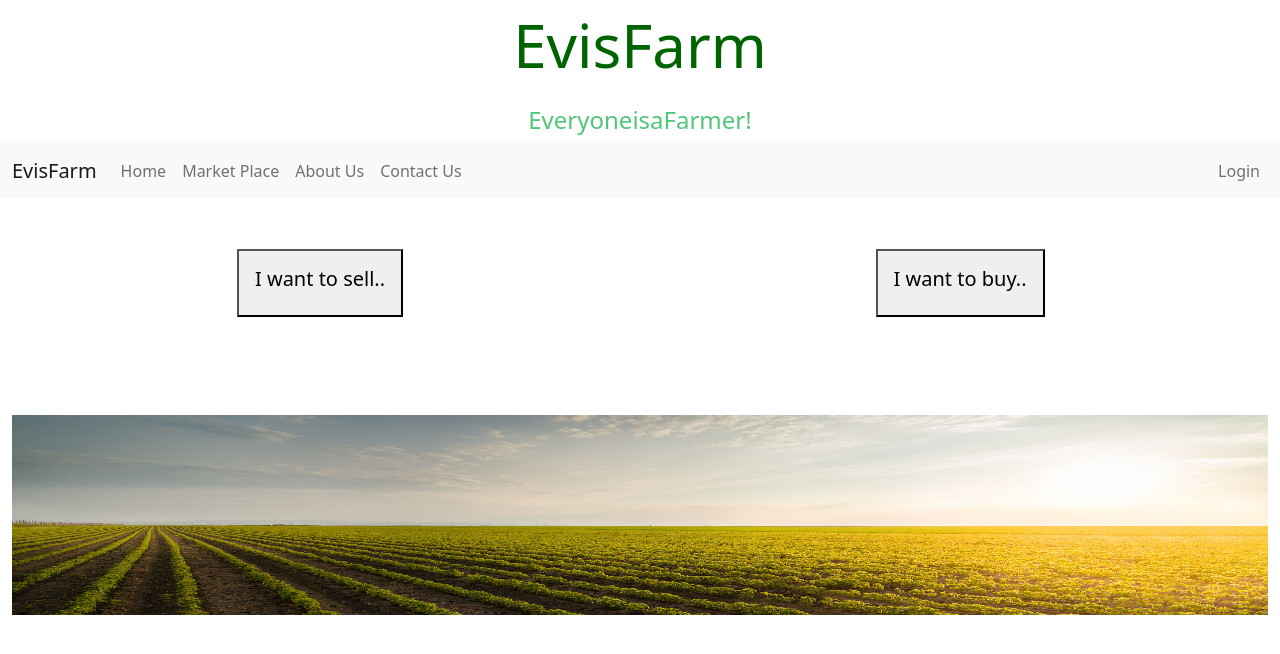
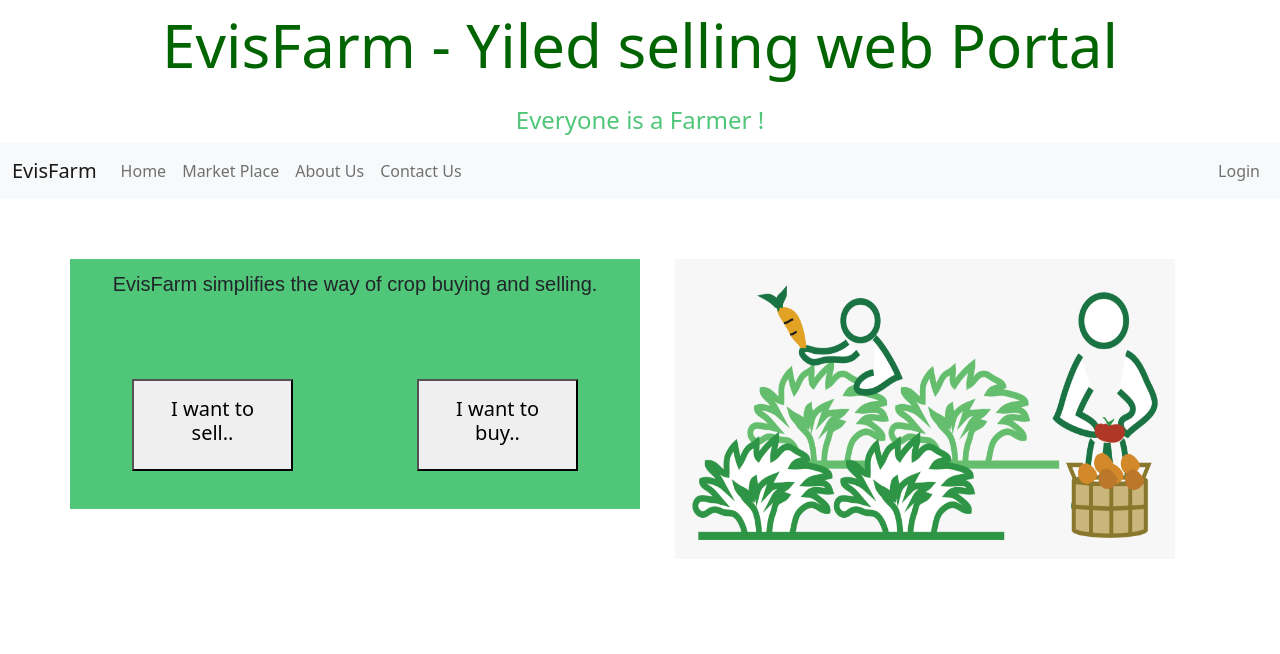
Before and after one commit to thilinianuradha/evisfarm-ui, a React (Create React App) app: page / in a window 1280 px wide. Shown: the top 654 px of the page. Built offline with nearby package versions, Linux system fonts and the light colour scheme.

Commit message:
new commits

```diff
--- a/src/Common components/Ad.js
+++ b/src/Common components/Ad.js
@@ -1,6 +1,7 @@
 import React, { Component } from 'react'
 import { Button, Card  } from 'react-bootstrap'
 import { Link } from 'react-router-dom'
+import './Ad.css'
 
 export class Ad extends Component {
   render() {
--- a/src/Common components/Navigation2.js
+++ b/src/Common components/Navigation2.js
@@ -8,7 +8,7 @@ import { NavDropdown } from 'react-bootstrap'
 export default class Navigation2 extends Component {
   render() {
     return (
-        <Navbar bg="light" expand="lg">
+        <Navbar color='red' expand="lg">
         <Container fluid>
           <Navbar.Brand href="#">EvisFarm</Navbar.Brand>
           <Navbar.Toggle aria-controls="navbarScroll" />
--- a/src/Pages/AdPost.js
+++ b/src/Pages/AdPost.js
@@ -11,7 +11,7 @@ function onCreatePost(){
     cropType,
     cropName,
   };
-  axios.post('https://localhost:7082/api/crops/posts.json',postData,)
+  axios.post('',postData,)
   .then(response=>{
     console.log(response);
   });
--- a/src/Pages/Home.css
+++ b/src/Pages/Home.css
@@ -14,7 +14,7 @@
     color: black;
     margin: 50px;
 }
-.button:hover {background-color: #50C678;
+.button:hover {background-color:#023026;
 color: white;
 transform: translateY(-5px);}
 
@@ -26,3 +26,23 @@ transform: translateY(-5px);}
 h4{
     color: #50C678;
 }
+
+.bottom-half {
+    background-color:#50C678 ;
+    height: 250px;
+    margin: 20px;
+}
+.container2 {
+
+    justify-content: center;
+margin: 50px 100px;
+padding: 10px;
+
+}
+.homepageNote{
+    margin: 20px;
+    padding: 10px;
+    font-size: 20px;
+    font-family: sans-serif;
+
+}
--- a/src/Pages/Home.js
+++ b/src/Pages/Home.js
@@ -3,7 +3,7 @@ import { Link } from 'react-router-dom'
 import './Home.css'
 import Navigation from '../Common components/Navigation'
 import { Col, Container, Row} from 'react-bootstrap'
-import Image3 from '../Images/farm.jpg'
+import Image1 from '../Images/farmpng.png'
 
 
 export default class Home extends Component {
@@ -11,13 +11,16 @@ export default class Home extends Component {
     return (
       <div className='home'>
 <Container>
-<p className="title">EvisFarm</p>
-  <h4>EveryoneisaFarmer!</h4>
+<p className="title">EvisFarm - Yiled selling web Portal</p>
+  <h4>Everyone is a Farmer !</h4>
 </Container>
          <Navigation />
-         <Row>
-            <Row>
-              <Col>
+         <Container className="container2">
+           <Row>
+           <Col className="bottomCol">
+         <Row className="bottom-half">
+              <p className="homepageNote">EvisFarm simplifies the way of crop buying and selling. </p>
+            <Col>
               <Link to="/Signup">
                 <button className="button"><h5>
               I want to sell..
@@ -32,10 +35,12 @@ export default class Home extends Component {
               </Link>
               </Col>
               </Row>
-              <Row className='mt-5'>
-              <img src={Image3} alt='' height={200}/> <br/>
+              </Col>
+              <Col className="homeImage bottomCol">
+              <img src={Image1} alt='' width={500} height={300}/> <br/>
+              </Col>
               </Row>
-            </Row>
+              </Container>
 
       </div>
     )
--- a/src/Pages/Login.css
+++ b/src/Pages/Login.css
@@ -2,7 +2,8 @@
 
  padding: 100px;
  background-color: #50C678;
- margin: 80px;
+ margin: 60px;
+
 }
 
 form, h1 {
--- a/src/Pages/Login.js
+++ b/src/Pages/Login.js
@@ -1,6 +1,7 @@
-import { Link } from '@mui/material';
+
 import React, { Component } from 'react'
 import { Row } from 'react-bootstrap';
+import { Link } from 'react-router-dom';
 import { Redirect } from 'react-router-dom'
 import './Login.css';
 
--- /dev/null
+++ b/src/Pages/Signup.css
@@ -0,0 +1,5 @@
+.sign {
+    background-color: #50C678;
+    margin: 12px 280px;
+    width: 800px;
+}
--- a/src/Pages/Signup.js
+++ b/src/Pages/Signup.js
@@ -1,6 +1,7 @@
 import React, {Component} from 'react';
+import { Link } from 'react-router-dom';
 import FormValidator from './FormValidator';
-//import './Signup.css';
+import './Signup.css';
 
 class Signup extends Component{
   constructor(){
@@ -81,9 +82,9 @@ this.state = {
 render() {
   let validation = this.submitted ?this.validator.validate(this.state) : this.state.validation
     return (
-      <div className="container">
+      <div className="sign">
         <div className="row">
-          <div className="col-md-4 col-md-offset-4">
+          <div className="col-md-5 col-md-offset-4">
             <form className="registrationForm">
               <h2>Registration </h2>
               <br/>
@@ -106,8 +107,8 @@ render() {
             </form>
             </div>
           <div className="row">
-          <p>Already have an Account?<span> Login </span></p>
-          <h5>By signing up you agree to our Terms of Use</h5>
+          <p classname="mt-5" style={{textAlignVertical: "center",textAlign: "center",}}>Already have an Account?<span><Link to="/Login"> Login </Link></span></p>
+          <h5 style={{textAlignVertical: "center",textAlign: "center",}}>By signing up you agree to our Terms of Use</h5>
         </div>
         </div>
     </div>
```
Also changed, not shown: src/Common components/Ad.css (added), src/Images/1648644587131.jpg (added), src/Images/farmpng.png (added).
